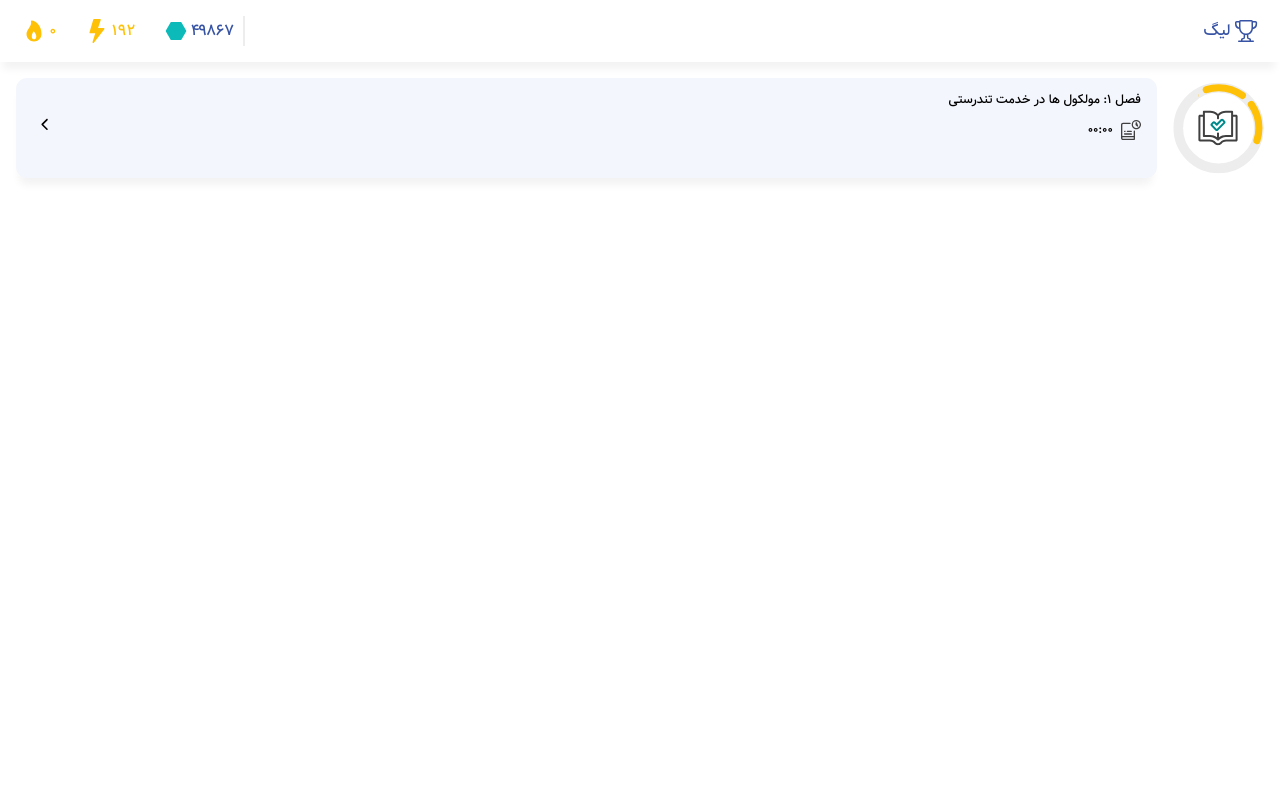
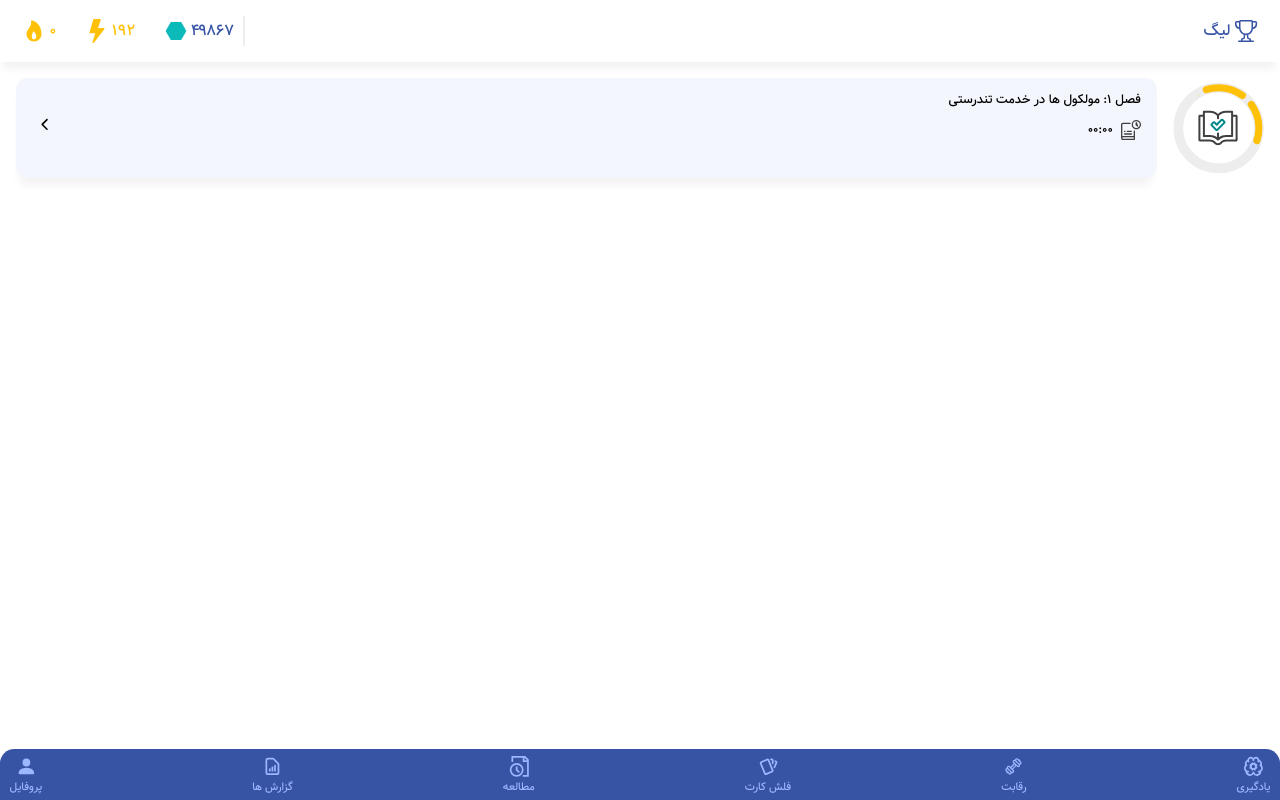
Before and after one commit to maryammoshtoofar/hamdars-code-challenge, a React (Vite) app: page / in a window 1280 px wide. Built offline with nearby package versions, Linux system fonts and the light colour scheme.

Commit message:
UI:add basic footer

```diff
--- a/src/App.jsx
+++ b/src/App.jsx
@@ -1,20 +1,23 @@
 import React from "react";
 import { Header, Footer } from "src/components/layout";
-import { ThemeProvider } from "styled-components";
+import styled, { ThemeProvider } from "styled-components";
 import { theme } from "src/styles/Theme";
 import { GlobalStyles } from "src/styles/Global";
 import { Chapters, Chapter } from "src/components/widgets/";
 function App() {
+  const Container = styled.div`
+    position: relative;
+  `;
   return (
     <ThemeProvider theme={theme}>
       <GlobalStyles />
-      <div>
+      <Container>
         <Header />
         <Chapters>
           <Chapter />
         </Chapters>
-        {/* <Footer /> */}
-      </div>
+        <Footer />
+      </Container>
     </ThemeProvider>
   );
 }
--- a/src/components/layout/Footer.jsx
+++ b/src/components/layout/Footer.jsx
@@ -1,5 +1,80 @@
-import React from "react";
+import React, { useState } from "react";
+import styled from "styled-components";
+import { BsFillPersonFill } from "react-icons/bs";
+import { HiOutlineDocumentReport } from "react-icons/hi";
+import { GrDocumentTime } from "react-icons/gr";
+import { TbCards } from "react-icons/tb";
+import { LiaDumbbellSolid } from "react-icons/lia";
+import { LuBrainCog } from "react-icons/lu";
+
+const StyledFooterItem = styled.div`
+  display: flex;
+  flex-direction: column;
+  align-items: center;
+  cursor: pointer;
+  color: ${({ theme, active }) =>
+    active ? theme.colors.white : theme.colors.dimBlue};
+  transition: all 0.3s ease-in-out;
+  &:hover {
+    color: ${({ theme }) => theme.colors.white};
+  }
+`;
+const StyledFooter = styled.footer`
+  display: flex;
+  font-size: 0.7rem;
+  position: fixed;
+  justify-content: space-between;
+  bottom: 0;
+  background-color: ${({ theme }) => theme.colors.blue};
+  width: 100%;
+  padding: 0.4rem 0.6rem;
+  border-top-right-radius: 0.9rem;
+  border-top-left-radius: 0.9rem;
+`;
+
+const FooterIcon = styled.span`
+  font-size: 1.3rem;
+`;
 
 export const Footer = () => {
-  return <div>Footer</div>;
+  return (
+    <StyledFooter>
+      <StyledFooterItem>
+        <FooterIcon>
+          <BsFillPersonFill />
+        </FooterIcon>
+        پروفایل
+      </StyledFooterItem>
+      <StyledFooterItem>
+        <FooterIcon>
+          <HiOutlineDocumentReport />
+        </FooterIcon>
+        گزارش ها
+      </StyledFooterItem>
+      <StyledFooterItem>
+        <FooterIcon>
+          <GrDocumentTime />
+        </FooterIcon>
+        مطالعه
+      </StyledFooterItem>
+      <StyledFooterItem>
+        <FooterIcon>
+          <TbCards />
+        </FooterIcon>
+        فلش کارت
+      </StyledFooterItem>
+      <StyledFooterItem>
+        <FooterIcon>
+          <LiaDumbbellSolid />
+        </FooterIcon>
+        رقابت
+      </StyledFooterItem>
+      <StyledFooterItem>
+        <FooterIcon>
+          <LuBrainCog />
+        </FooterIcon>
+        یادگیری
+      </StyledFooterItem>
+    </StyledFooter>
+  );
 };
--- a/src/styles/Theme.js
+++ b/src/styles/Theme.js
@@ -3,6 +3,7 @@ export const theme = {
     blue: "#3753A4",
     lightBlue: "#758BEB",
     veryLightBlue: "#F4F6FD",
+    dimBlue: "#9BB7FF",
     yellow: "#FFC107",
     darkYellow: "#E5981C",
     teal: "#0CBABA",
```
Also changed, not shown: src/ui/layout/StyledFooter.js (added).
